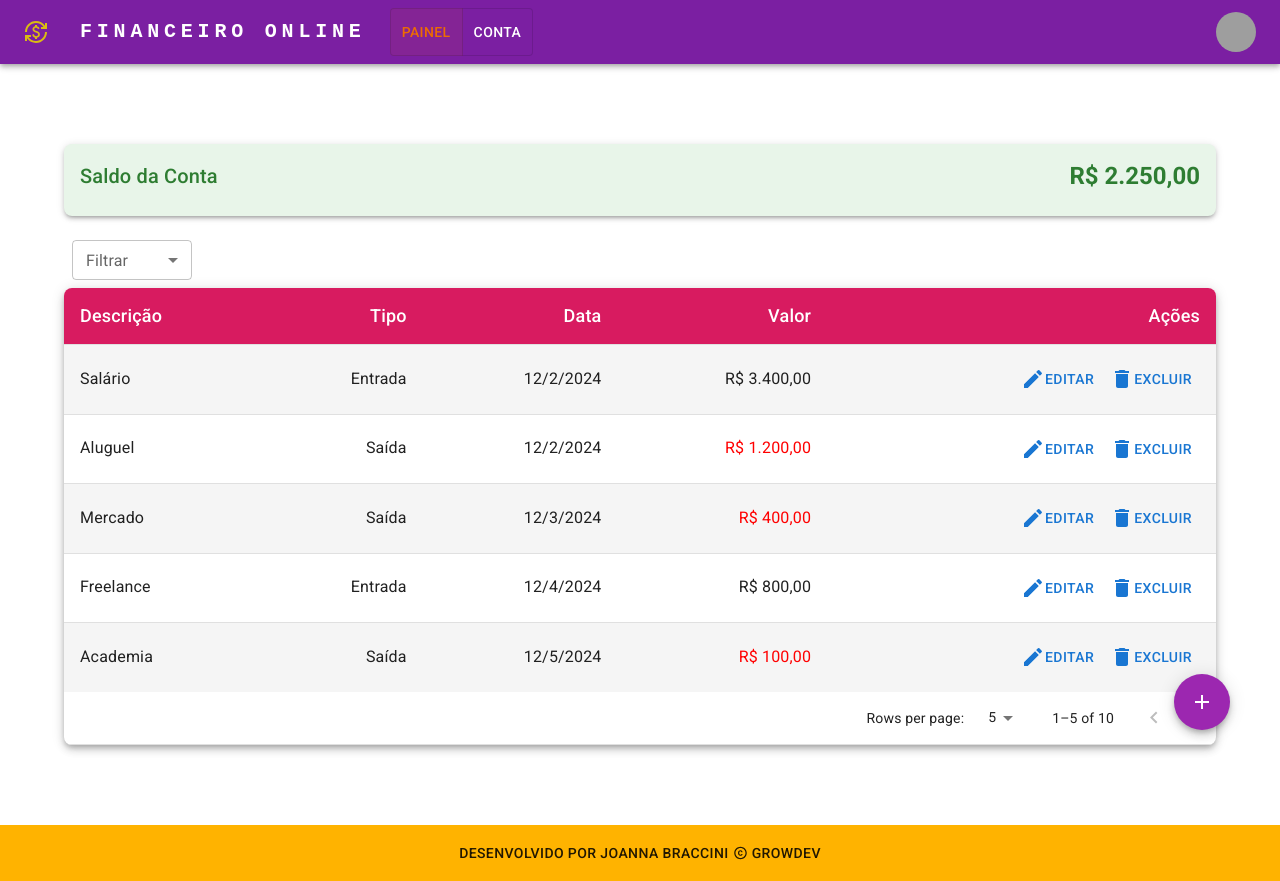
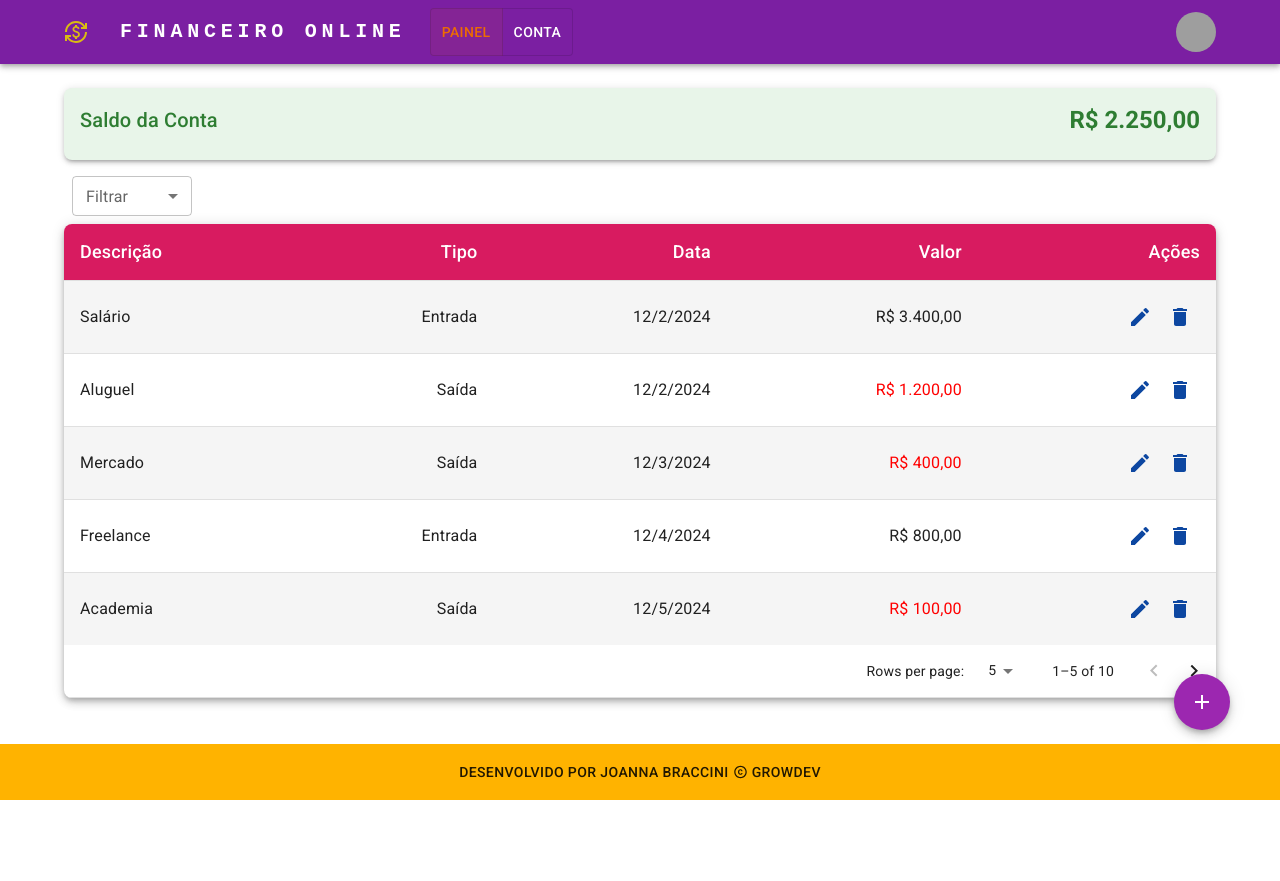
Before and after one commit to JoannaBraccini/GROWDEV-Bloco_3, a React (Vite) app in the folder ControleFinanceiro/: page / in a window 1280 px wide. After the commit the page ends 800 px from the top, so only its background shows below. Built offline with nearby package versions, Linux system fonts and the light colour scheme; grey boxes are pictures that could not be loaded.

Commit message:
estilização

```diff
--- a/ControleFinanceiro/src/components/BalanceCard.tsx
+++ b/ControleFinanceiro/src/components/BalanceCard.tsx
@@ -16,7 +16,7 @@ export function BalanceCard({ balance }: BalanceCardProps) {
         color: balance >= 0 ? green[800] : red[800],
         boxShadow: 3,
         borderRadius: 2,
-        mb: 2,
+        mb: 1,
       }}
     >
       <CardContent>
@@ -24,7 +24,7 @@ export function BalanceCard({ balance }: BalanceCardProps) {
           display="flex"
           justifyContent="space-between"
           alignItems="center"
-          paddingBottom={0}
+          padding={0}
         >
           <Typography variant="h6">Saldo da Conta</Typography>
           <Typography variant="h5" fontWeight="bold">
--- a/ControleFinanceiro/src/components/Header.tsx
+++ b/ControleFinanceiro/src/components/Header.tsx
@@ -67,7 +67,7 @@ export function Header() {
 
   return (
     <AppBar position="static" sx={{ backgroundColor: purple[700] }}>
-      <Container maxWidth="xl">
+      <Container maxWidth="lg">
         <Toolbar disableGutters>
           <CurrencyExchangeTwoTone
             sx={{
--- a/ControleFinanceiro/src/components/PanelTable.tsx
+++ b/ControleFinanceiro/src/components/PanelTable.tsx
@@ -1,6 +1,6 @@
 import React, { useState } from "react";
 import {
-  Button,
+  IconButton,
   Paper,
   Table,
   TableBody,
@@ -10,11 +10,12 @@ import {
   TableHead,
   TablePagination,
   TableRow,
+  Tooltip,
 } from "@mui/material";
 import { Delete, Edit } from "@mui/icons-material";
 import { styled } from "@mui/material/styles";
 import { tableCellClasses } from "@mui/material/TableCell";
-import { pink } from "@mui/material/colors";
+import { blue, pink } from "@mui/material/colors";
 import { SelectType } from "./SelectType";
 import { Transaction } from "../types/Transaction";
 
@@ -123,14 +124,24 @@ export function PanelTable({
                   }).format(row.amount)}
                 </StyledTableCell>
                 <StyledTableCell align="right">
-                  <Button onClick={() => onEdit(row)}>
-                    <Edit />
-                    Editar
-                  </Button>
-                  <Button onClick={() => onDelete(row)}>
-                    <Delete />
-                    Excluir
-                  </Button>
+                  <IconButton
+                    onClick={() => onEdit(row)}
+                    aria-label="Editar"
+                    sx={{ color: blue[900] }}
+                  >
+                    <Tooltip title="Editar">
+                      <Edit />
+                    </Tooltip>
+                  </IconButton>
+                  <IconButton
+                    onClick={() => onDelete(row)}
+                    aria-label="Excluir"
+                    sx={{ color: blue[900] }}
+                  >
+                    <Tooltip title="Excluir">
+                      <Delete onClick={() => onDelete(row)} />
+                    </Tooltip>
+                  </IconButton>
                 </StyledTableCell>
               </StyledTableRow>
             ))}
--- a/ControleFinanceiro/src/config/global/GlobalStyle.tsx
+++ b/ControleFinanceiro/src/config/global/GlobalStyle.tsx
@@ -12,8 +12,6 @@ const styles: Record<string, CSSObject> = {
     textDecoration: "none",
     color: "black",
   },
-
-  // Outros estilos compartilhados...
 };
 
 export function GlobalStyle() {
--- a/ControleFinanceiro/src/config/layout/DefaultLayout.tsx
+++ b/ControleFinanceiro/src/config/layout/DefaultLayout.tsx
@@ -8,9 +8,15 @@ interface DefaultLayoutProps {
 
 export function DefaultLayout({ children }: DefaultLayoutProps) {
   return (
-    <Box sx={{ display: "flex", flexDirection: "column", height: "100vh" }}>
+    <Box
+      sx={{
+        display: "flex",
+        flexDirection: "column",
+        height: "100vh",
+      }}
+    >
       <Header />
-      <Container sx={{ py: 10, flexGrow: 1 }}>{children}</Container>
+      <Container sx={{ py: 3, flexGrow: 1 }}>{children}</Container>
       <Footer />
     </Box>
   );
--- a/ControleFinanceiro/src/pages/Home.tsx
+++ b/ControleFinanceiro/src/pages/Home.tsx
@@ -6,7 +6,7 @@ import { Transaction } from "../types/Transaction";
 import { Modal } from "../components/Modal";
 import { Toast } from "../components/Toast";
 import { Add } from "@mui/icons-material";
-import { Box, Fab } from "@mui/material";
+import { Box, Fab, Tooltip } from "@mui/material";
 import { BalanceCard } from "../components/BalanceCard";
 
 export function Home() {
@@ -106,7 +106,9 @@ export function Home() {
           color="secondary"
           onClick={handleOpenAddModal}
         >
-          <Add />
+          <Tooltip title="Adicionar">
+            <Add />
+          </Tooltip>
         </Fab>
       </Box>
       <Modal
```
